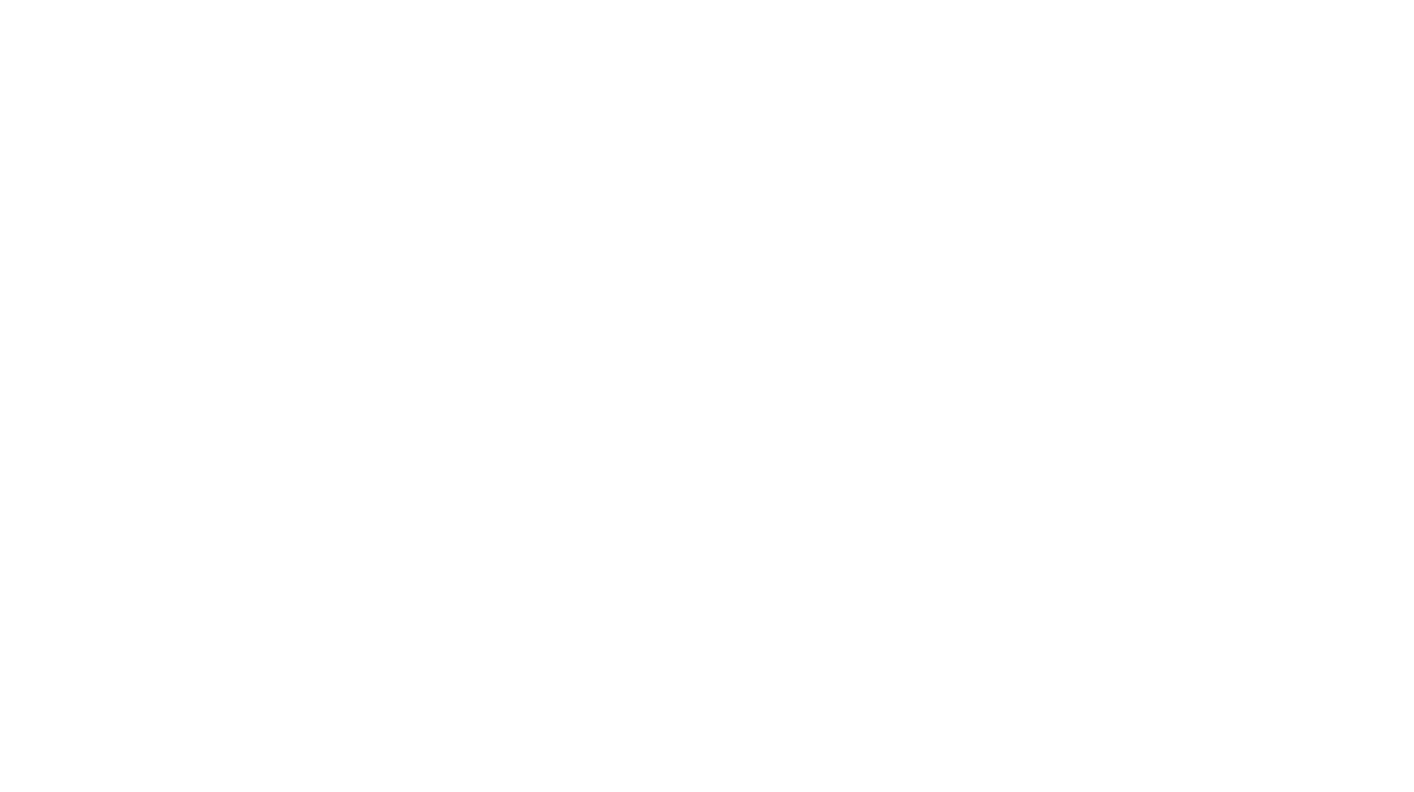
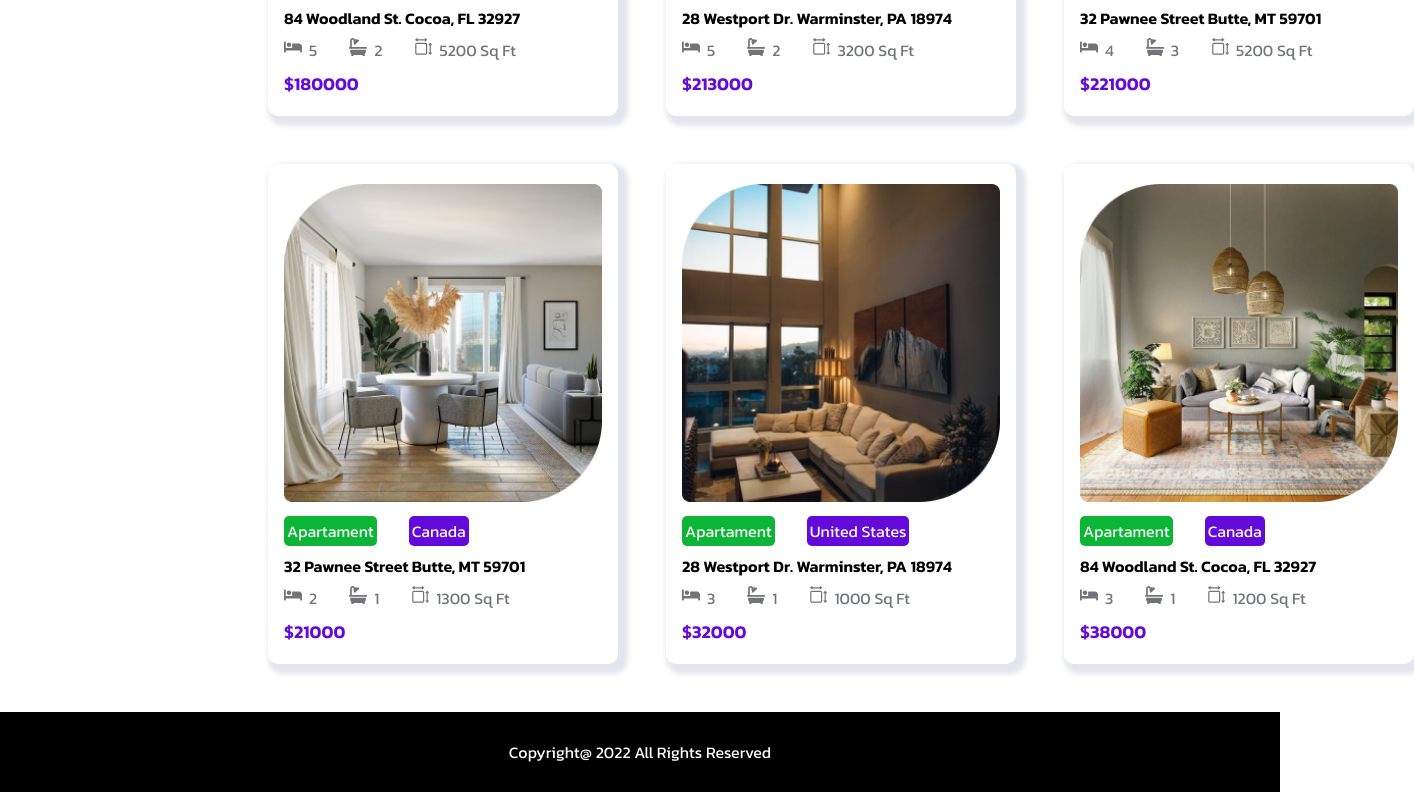
Before and after one commit to elselhab1992/Real-Estate-App, a React (Create React App) app: page / in a window 1280 px wide. Shown: the part 3443-4235 px from the top of the page, 1414 px wide, since content can reach past the window. Before the commit the page ends 819 px from the top, so only its background shows below. Built offline with nearby package versions, Linux system fonts and the light colour scheme.

Commit message:
create house list and footer

```diff
--- a/src/App.js
+++ b/src/App.js
@@ -2,7 +2,7 @@ import GlobalStyles from "./GlobalStyles";
 import Theme from "./Theme";
 import { BrowserRouter } from "react-router-dom";
 import Header from "./components/Header/Header";
-import { Hero, Search } from "./components";
+import { Hero, Search, HouseList, Footer } from "./components";
 const App = () => {
   return (
     <Theme>
@@ -11,6 +11,8 @@ const App = () => {
         <Header />
         <Hero />
         <Search />
+        <HouseList />
+        <Footer />
       </BrowserRouter>
     </Theme>
   );
--- a/src/Theme.js
+++ b/src/Theme.js
@@ -5,7 +5,7 @@ const theme = {
   colors: {
     primary: "#6309d9",
     secondary: "#000",
-    grey: "#abaab5",
+    grey: "#717478",
     green: "#0db537",
     white: "#fff",
     violet: "#9880e0",
--- a/src/components/Footer/Footer.js
+++ b/src/components/Footer/Footer.js
@@ -1,7 +1,11 @@
-import React from 'react';
+import { FooterContainer } from "./FooterStyles";
 
 const Footer = () => {
-  return <div>Footer</div>;
+  return (
+    <FooterContainer>
+      <p>copyright@ 2022 all rights reserved</p>
+    </FooterContainer>
+  );
 };
 
 export default Footer;
--- a/src/components/Footer/FooterStyles.js
+++ b/src/components/Footer/FooterStyles.js
@@ -0,0 +1,13 @@
+import styled from "styled-components";
+
+const FooterContainer = styled.footer`
+  display: flex;
+  justify-content: center;
+  align-items: center;
+  width: 100%;
+  height: 80px;
+  background-color: ${(props) => props.theme.colors.secondary};
+  color: ${(props) => props.theme.colors.white};
+`;
+
+export { FooterContainer };
--- a/src/components/House/House.js
+++ b/src/components/House/House.js
@@ -1,7 +1,54 @@
-import React from "react";
+import {
+  Container,
+  TypeContainer,
+  ImgContainer,
+  Img,
+  Type,
+  Country,
+  RoomsContainer,
+  Bed,
+  Bath,
+  Dimensions,
+  HouseInfo,
+  Price,
+} from "./HouseStyles";
 
-const House = () => {
-  return <div>House</div>;
+const House = ({ house }) => {
+  const { image, type, country, address, bedrooms, bathrooms, surface, price } =
+    house;
+  return (
+    <Container>
+      <ImgContainer>
+        <Img src={image} alt="house" />
+      </ImgContainer>
+      <TypeContainer>
+        <Type>{type}</Type>
+        <Country>{country}</Country>
+      </TypeContainer>
+      <h4>{address}</h4>
+      <RoomsContainer>
+        <HouseInfo>
+          <span>
+            <Bed />
+          </span>
+          {bedrooms}
+        </HouseInfo>
+        <HouseInfo>
+          <span>
+            <Bath />
+          </span>
+          {bathrooms}
+        </HouseInfo>
+        <HouseInfo>
+          <span>
+            <Dimensions />
+          </span>
+          {surface}
+        </HouseInfo>
+      </RoomsContainer>
+      <Price>${price}</Price>
+    </Container>
+  );
 };
 
 export default House;
--- a/src/components/House/HouseStyles.js
+++ b/src/components/House/HouseStyles.js
@@ -0,0 +1,97 @@
+import styled from "styled-components";
+import { FaBed, FaBath } from "react-icons/fa";
+import { RxDimensions } from "react-icons/rx";
+
+const Container = styled.div`
+  display: flex;
+  flex-direction: column;
+  justify-content: center;
+  align-items: flex-start;
+  gap: 0.5rem;
+  padding: 0 1rem;
+  margin: auto;
+  width: 350px;
+  height: 500px;
+  box-shadow: 5px 5px 5px 5px #e4e6ed;
+  border-radius: 10px;
+  transition: 700ms;
+
+  &:hover {
+    box-shadow: 5px 5px 15px 15px #dde6ed;
+  }
+`;
+
+const ImgContainer = styled.div`
+  width: 100%;
+`;
+
+const Img = styled.img`
+  width: 100%;
+`;
+
+const TypeContainer = styled.div`
+  display: flex;
+  justify-content: flex-start;
+  align-items: center;
+  gap: 2rem;
+  color: ${(props) => props.theme.colors.white};
+`;
+
+const Type = styled.p`
+  background-color: ${(props) => props.theme.colors.green};
+  padding: 3px;
+  border-radius: 5px;
+`;
+
+const Country = styled.p`
+  background-color: ${(props) => props.theme.colors.primary};
+  padding: 3px;
+  border-radius: 5px;
+`;
+
+const RoomsContainer = styled.div`
+  display: flex;
+  justify-content: flex-start;
+  align-items: center;
+  gap: 2rem;
+`;
+
+const HouseInfo = styled.p`
+  color: ${(props) => props.theme.colors.grey};
+`;
+
+const Bed = styled(FaBed)`
+  font-size: ${(props) => props.theme.fontSize.small};
+  margin-right: 7px;
+`;
+
+const Bath = styled(FaBath)`
+  font-size: ${(props) => props.theme.fontSize.small};
+  margin-right: 7px;
+`;
+
+const Dimensions = styled(RxDimensions)`
+  font-size: ${(props) => props.theme.fontSize.small};
+  margin-right: 7px;
+`;
+
+const Price = styled.p`
+  font-size: ${(props) => props.theme.fontSize.small};
+  color: ${(props) => props.theme.colors.primary};
+  font-weight: ${(props) => props.theme.fontWeight.SemiBold};
+`;
+
+export {
+  Container,
+  TypeContainer,
+  ImgContainer,
+  Img,
+  Type,
+  Country,
+  RoomsContainer,
+  HouseInfo,
+  Bed,
+  Bath,
+  Dimensions,
+  Price,
+};
--- a/src/components/HouseList/HouseList.js
+++ b/src/components/HouseList/HouseList.js
@@ -1,7 +1,19 @@
-import React from 'react';
+import { useGlobalContext } from "../HouseContext/HouseContext";
+import { House } from "../index";
+import { Container } from "./HouseListStyles";
 
 const HouseList = () => {
-  return <div>HouseList</div>;
+  const { houses } = useGlobalContext();
+
+  return (
+    <section>
+      <Container>
+        {houses.map((house) => {
+          return <House house={house} key={house.id} />;
+        })}
+      </Container>
+    </section>
+  );
 };
 
 export default HouseList;
--- a/src/components/HouseList/HouseListStyles.js
+++ b/src/components/HouseList/HouseListStyles.js
@@ -0,0 +1,34 @@
+import styled from "styled-components";
+
+const Container = styled.div`
+  display: grid;
+  grid-template-columns: repeat(3, 1fr);
+  gap: 3rem;
+  margin: 3rem;
+  padding: 0 220px;
+
+  @media (min-width: 300px) {
+    grid-template-columns: 1fr;
+    gap: 1rem;
+    margin: 1rem;
+    padding: 10px;
+  }
+
+  @media (min-width: 768px) {
+    grid-template-columns: 1fr 1fr;
+    margin: 1.5rem;
+  }
+
+  @media (min-width: 1024px) {
+    padding: 0 50px;
+  }
+
+  @media (min-width: 1200px) {
+    grid-template-columns: repeat(3, 1fr);
+    gap: 3rem;
+    margin: 3rem;
+    padding: 0 220px;
+  }
+`;
+
+export { Container };
```
